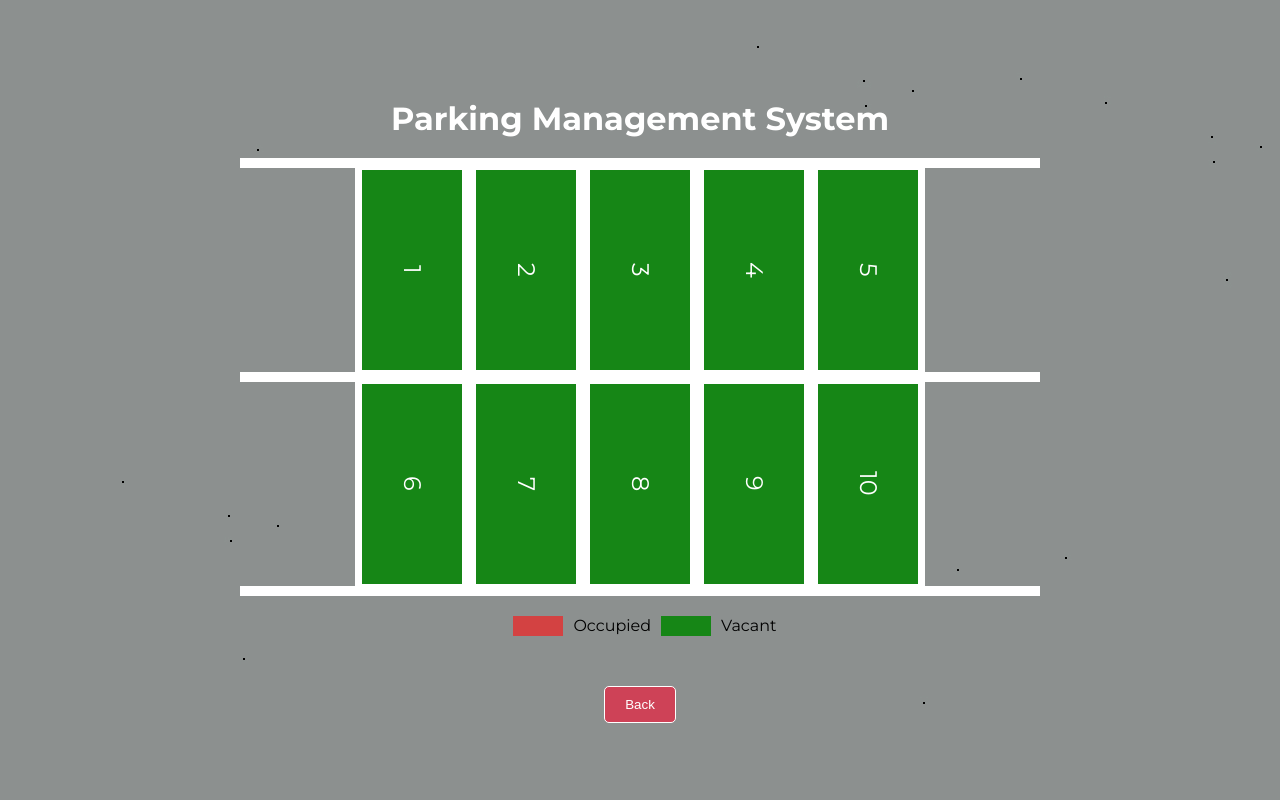
After one commit to ayanabedin1105/ANPR-UI-Code, a Flask app: page /park_lot in a window 1280 px wide. The commit adds this page. Run offline with Flask 3, Linux system fonts and the light colour scheme; some libraries are stand-ins or nearby versions.

Commit message:
Parking lot created

```diff
--- a/app.py
+++ b/app.py
@@ -9,22 +9,33 @@ app = Flask(__name__)
 def home():
     return redirect(url_for('signup'))
 
+
 @app.route('/signup')
 def signup():
     return render_template('signup.html')
+
 
 @app.route('/login')
 def login():
     return render_template('login.html')
 
+
 @app.route('/index')
 def index():
     return render_template('index.html')
+
 
 @app.route('/plate_list')
 def plate_list():
     # Render the view_plates.html template
     return render_template('plate_list.html')
+
+
+@app.route('/park_lot')
+def park_lot():
+    # Render the view_plates.html template
+    return render_template('parking-slot.html')
+
 
 @app.route('/run_script')
 def run_script():
--- /dev/null
+++ b/static/css/styles-parkinglot.css
@@ -0,0 +1,89 @@
+body {
+  display: flex;
+  font-family: "Montserrat", sans-serif;
+  flex-direction: column;
+  align-items: center;
+  justify-content: center;
+  height: 100vh;
+  margin: 0;
+  background-image: url("../images/parking-lot.jpg");
+}
+h1 {
+  text-align: center;
+  margin-bottom: 20px;
+  color: white;
+}
+.parking-lot {
+  display: flex;
+  flex-wrap: wrap;
+  justify-content: center;
+  max-width: 800px;
+  margin: 0 auto;
+  border-top: 10px solid white; /* Yellow bar between the two rows */
+  border-bottom: 10px solid white; /* Yellow bar between the two rows */
+}
+.row {
+  display: flex;
+  justify-content: center;
+  margin-top: -5px; /* Adjust to align slots with the white bars */
+  margin-bottom: -5px; /* Adjust to align slots with the white bars */
+}
+.parking-slot {
+  width: 100px;
+  height: 200px;
+  border: 7px solid white; /* Yellow border */
+  margin: 0px;
+  display: flex;
+  justify-content: center;
+  align-items: center;
+  font-size: 24px;
+  color: white;
+  writing-mode: vertical-rl; /* Rotate the text 90 degrees clockwise */
+  white-space: nowrap; /* Prevent text wrapping */
+}
+
+.divider {
+  width: 100%;
+  border-top: 10px solid white; /* Yellow bar between the two rows */
+}
+.occupied {
+  background-color: #d34242; /* red */
+}
+.vacant {
+  background-color: #168616; /*  green */
+}
+
+.legend {
+  display: flex;
+  justify-content: center;
+  align-items: center;
+  margin-top: 20px;
+}
+.legend-box {
+  width: 50px;
+  height: 20px;
+  margin: 0 10px;
+}
+.occupied-box {
+  background-color: #d34242;
+}
+.vacant-box {
+  background-color: #168616;
+}
+
+.back-btn-container {
+  text-align: center;
+  margin-top: 50px;
+}
+.back-btn {
+  padding: 10px 20px;
+  background-color: #ce4257;
+  color: #fff;
+  border: 1px solid white;
+  border-radius: 5px;
+  cursor: pointer;
+  transition: background-color 0.3s;
+}
+.back-btn:hover {
+  background-color: #a70820;
+}
--- /dev/null
+++ b/static/js/app-parkinglot.js
@@ -0,0 +1,90 @@
+import { initializeApp } from "https://www.gstatic.com/firebasejs/10.9.0/firebase-app.js";
+import { getAnalytics } from "https://www.gstatic.com/firebasejs/10.9.0/firebase-analytics.js";
+import {
+  getDatabase,
+  ref,
+  onValue,
+} from "https://www.gstatic.com/firebasejs/10.9.0/firebase-database.js";
+// TODO: Add SDKs for Firebase products that you want to use
+// https://firebase.google.com/docs/web/setup#available-libraries
+
+// Your web app's Firebase configuration
+// For Firebase JS SDK v7.20.0 and later, measurementId is optional
+const firebaseConfig = {
+  apiKey: "AIzaSyAhVSU7QTMP-4MiFStqaWQMZR9RT1-Kgyk",
+  authDomain: "anpr-data.firebaseapp.com",
+  databaseURL:
+    "https://anpr-data-default-rtdb.europe-west1.firebasedatabase.app",
+  projectId: "anpr-data",
+  storageBucket: "anpr-data.appspot.com",
+  messagingSenderId: "322530228772",
+  appId: "1:322530228772:web:74a312647e7f3d591876b1",
+  measurementId: "G-K133MM61G6",
+};
+
+// Initialize Firebase
+const app = initializeApp(firebaseConfig);
+const db = getDatabase();
+
+var dbRef = ref(db, "image_text_output");
+
+// Function to retrieve detected number plates from Firebase
+function getDetectedPlatesFromFirebase() {
+  return new Promise((resolve, reject) => {
+    onValue(
+      dbRef,
+      function (snapshot) {
+        var detectedPlates = [];
+        snapshot.forEach(function (childSnapshot) {
+          var plateData = childSnapshot.val().detected_text;
+          detectedPlates.push(plateData);
+        });
+        resolve(detectedPlates);
+      },
+      function (error) {
+        reject(error);
+      }
+    );
+  });
+}
+
+// Function to fill parking slots with detected number plates
+async function fillParkingSlots() {
+  try {
+    var detectedPlates = await getDetectedPlatesFromFirebase();
+    var parkingSlots = document.querySelectorAll(".parking-slot ");
+    if (detectedPlates.length > 0) {
+      for (
+        var i = 0;
+        i < detectedPlates.length && i < parkingSlots.length;
+        i++
+      ) {
+        var plate = detectedPlates[i];
+        parkingSlots[i].textContent = plate;
+        parkingSlots[i].classList.add("occupied");
+        parkingSlots[i].classList.remove("vacant");
+      }
+    } else {
+      // If no plates retrieved, show all parking slots in red color
+      parkingSlots.forEach(function (slot) {
+        slot.textContent = "No Plate";
+        slot.classList.remove("occupied");
+        slot.classList.add("vacant");
+      });
+    }
+  } catch (error) {
+    console.error("Error retrieving detected plates:", error);
+  }
+}
+
+// Call the function to fill parking slots
+fillParkingSlots();
+
+// JavaScript function to go back to the previous page
+const goBackBtn = document.querySelector("#back-btn");
+
+// Add event listener for the button click
+goBackBtn.addEventListener("click", () => {
+  // Redirect to the desired page
+  window.location.href = "/index";
+});
--- a/templates/login.html
+++ b/templates/login.html
@@ -3,7 +3,7 @@
   <head>
     <meta charset="UTF-8" />
     <meta name="viewport" content="width=device-width, initial-scale=1.0" />
-    <title>Firebase Login Page</title>
+    <title>ANPR Login Page</title>
     <link
       rel="stylesheet"
       href="{{ url_for('static', filename='css/styles-login.css') }}"
--- /dev/null
+++ b/templates/parking-slot.html
@@ -0,0 +1,88 @@
+<!DOCTYPE html>
+<html lang="en">
+  <head>
+    <meta charset="UTF-8" />
+    <meta name="viewport" content="width=device-width, initial-scale=1.0" />
+    <title>Parking Management System</title>
+
+    <link
+      rel="stylesheet"
+      href="{{ url_for('static', filename='css/styles-parkinglot.css') }}"
+    />
+
+    <!--Google Fonts-->
+    <link rel="preconnect" href="https://fonts.googleapis.com" />
+    <link rel="preconnect" href="https://fonts.gstatic.com" crossorigin />
+    <link
+      href="https://fonts.googleapis.com/css2?family=Montserrat:ital,wght@0,100..900;1,100..900&display=swap"
+      rel="stylesheet"
+    />
+
+    <!--Favicon-->
+    <link
+      rel="shortcut icon"
+      type="image/x-icon"
+      href="{{ url_for('static', filename='favicon.png') }}"
+    />
+
+    <!--Google Fonts-->
+    <link rel="preconnect" href="https://fonts.googleapis.com" />
+    <link rel="preconnect" href="https://fonts.gstatic.com" crossorigin />
+    <link
+      href="https://fonts.googleapis.com/css2?family=Montserrat:ital,wght@0,100..900;1,100..900&display=swap"
+      rel="stylesheet"
+    />
+
+    <style>
+      body {
+        background-image: url("{{ url_for('static', filename='images/parking-lot.jpg') }}");
+      }
+    </style>
+  </head>
+  <body>
+    <h1>Parking Management System</h1>
+    <div class="parking-lot">
+      <div class="row">
+        <!-- First row of slots -->
+        <div class="parking-slot vacant">1</div>
+        <div class="parking-slot vacant">2</div>
+        <div class="parking-slot vacant">3</div>
+        <div class="parking-slot vacant">4</div>
+        <div class="parking-slot vacant">5</div>
+      </div>
+      <div class="divider"></div>
+      <!-- Yellow line between rows -->
+      <div class="row">
+        <!-- Second row of slots -->
+        <div class="parking-slot vacant">6</div>
+        <div class="parking-slot vacant">7</div>
+        <div class="parking-slot vacant">8</div>
+        <div class="parking-slot vacant">9</div>
+        <div class="parking-slot vacant">10</div>
+      </div>
+    </div>
+
+    <div class="legend">
+      <div class="legend-box occupied-box"></div>
+      <span>Occupied</span>
+      <div class="legend-box vacant-box"></div>
+      <span>Vacant</span>
+    </div>
+
+    <!--Back Button-->
+    <div class="back-btn-container">
+      <button class="back-btn" id="back-btn">Back</button>
+    </div>
+
+    <script
+      type="module"
+      src="{{ url_for('static', filename='js/app-parkinglot.js') }}"
+    ></script>
+    <script>
+      // Function to refresh the page every 5 seconds
+      setInterval(() => {
+        location.reload();
+      }, 5000);
+    </script>
+  </body>
+</html>
--- a/templates/signup.html
+++ b/templates/signup.html
@@ -3,7 +3,7 @@
   <head>
     <meta charset="UTF-8" />
     <meta name="viewport" content="width=device-width, initial-scale=1.0" />
-    <title>Firebase Signup Page</title>
+    <title>ANPR Signup Page</title>
     <link
       rel="stylesheet"
       href="{{ url_for('static', filename='css/styles-signup.css') }}"
```
Also changed, not shown: templates/index.html (+34 -0 lines), static/images/parking-lot.jpg (added).
